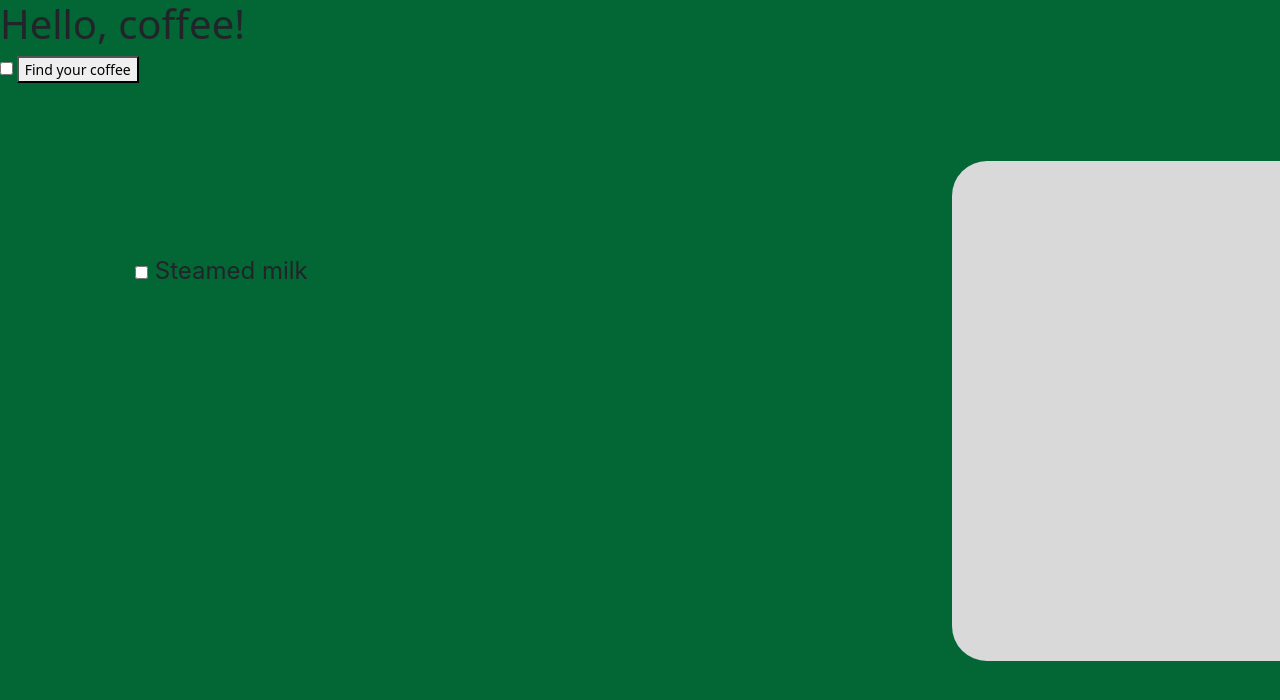
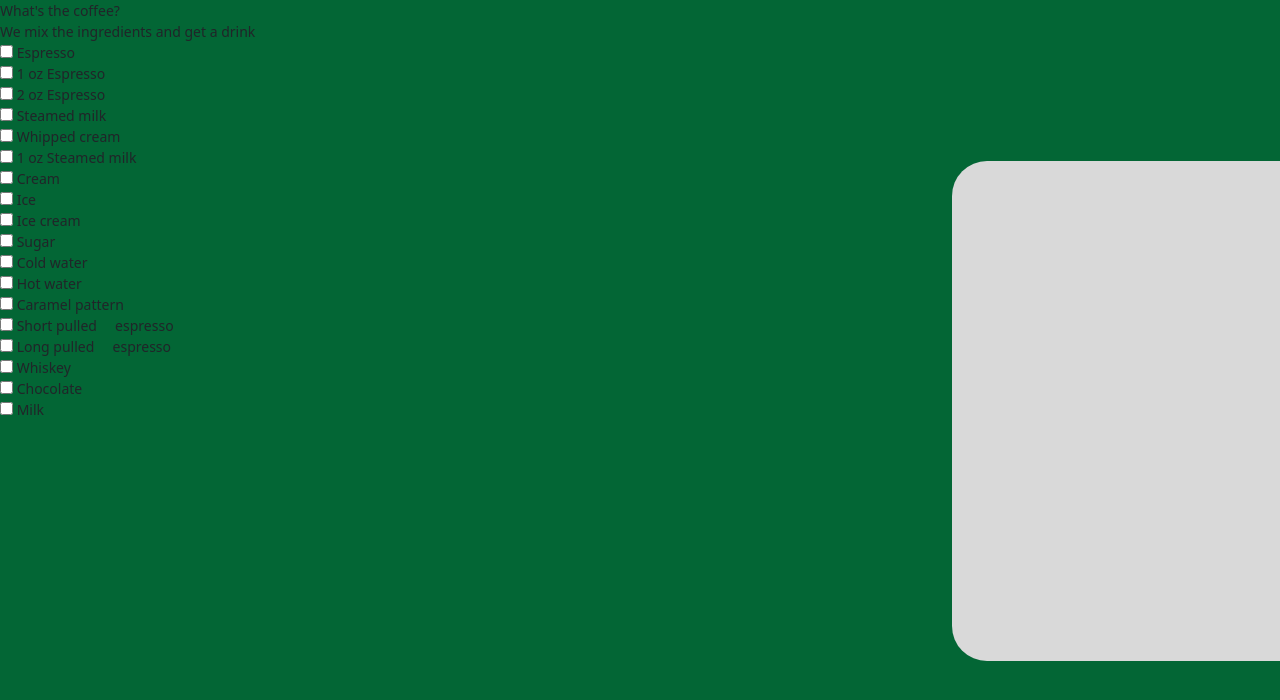
Before and after one commit to notDanHob/lr4_web, a plain HTML site: page index.html in a window 1280 px wide. Shown: the top 700 px of the page. Drawn offline with nearby package versions, Linux system fonts and the light colour scheme; a web font is replaced by a local one.

Commit message:
Update index.html

```diff
--- a/index.html
+++ b/index.html
@@ -2,22 +2,89 @@
 <html lang="en">
   <head>
     <meta charset="utf-8">
+    <link rel="stylesheet" href="./css/style.css">
+    <link href="https://fonts.googleapis.com/css?family=Inika&display=swap" rel="stylesheet">
     <meta name="viewport" content="width=device-width, initial-scale=1">
-    <title>Bootstrap demo</title>
+    <title>Кофе</title>
     <link href="https://cdn.jsdelivr.net/npm/bootstrap@5.2.2/dist/css/bootstrap.min.css" rel="stylesheet" integrity="sha384-Zenh87qX5JnK2Jl0vWa8Ck2rdkQ2Bzep5IDxbcnCeuOxjzrPF/et3URy9Bv1WTRi" crossorigin="anonymous">
     <link rel="stylesheet" href="./css/main.css">
     <script src="script.js" defer></script>
 </head>
   <body>
+<div class="headline">What's the coffee?</div>
+    <div class="subhead">We mix the ingredients and get a drink</div>
     <div class="rec"></div>
-    <h1>Hello, coffee!</h1>
-
-
-    <div class="sm">
-      <input type="checkbox" id="sm" value="Steamed Milk">
-      <label>Steamed milk</label>
+    <div class="espr">
+        <input type="checkbox" id="espr" value="Espresso">
+        <label>Espresso</label>
     </div>
-    <input type="checkbox" id="check"value="Steamed Milk">
-    <button class="find">Find your coffee</button>
+    <div class="espr1oz">
+        <input type="checkbox" id="espr1oz" value="1 oz Espresso">
+        <label>1 oz Espresso</label>
+    </div>
+    <div class="espr2oz">
+        <input type="checkbox" id="espr2oz" value="2 oz Espresso">
+        <label>2 oz Espresso</label>
+    </div>
+    <div class="steamedMilk">
+        <input type="checkbox" id="steamedMilk" value="Steamed milk">
+        <label>Steamed milk</label>
+    </div>
+    <div class="whippedCream">
+        <input type="checkbox" id="whippedCream" value="Whipped cream">
+        <label>Whipped cream</label>
+    </div>
+    <div class="stMilk1oz">
+        <input type="checkbox" id="stMilk1oz" value="1 oz Steamed milk">
+        <label>1 oz Steamed milk</label>
+    </div>
+    <div class="cream">
+        <input type="checkbox" id="cream" value="Cream">
+        <label>Cream</label>
+    </div>
+    <div class="ice">
+        <input type="checkbox" id="ice" value="Ice">
+        <label>Ice</label>
+    </div>
+    <div class="iceCream">
+        <input type="checkbox" id="iceCream" value="Ice cream">
+        <label>Ice cream</label>
+    </div>
+    <div class="sugar">
+        <input type="checkbox" id="sugar" value="Sugar">
+        <label>Sugar</label>
+    </div>
+    <div class="coldWater">
+        <input type="checkbox" id="coldWater" value="Cold water">
+        <label>Cold water</label>
+    </div>
+    <div class="hotWater">
+        <input type="checkbox" id="hotWater" value="Hot water">
+        <label>Hot water</label>
+    </div>
+    <div class="carPat">
+        <input type="checkbox" id="carPat" value="Caramel pattern">
+        <label>Caramel pattern</label>
+    </div>
+    <div class="shortPE">
+        <input type="checkbox" id="shortPE" value="Short pulled espresso">
+        <label>Short pulled &nbsp&nbsp&nbsp&nbspespresso</label>
+    </div>
+    <div class="longPE">
+        <input type="checkbox" id="longPE" value="Long pulled espresso">
+        <label>Long pulled &nbsp&nbsp&nbsp&nbspespresso</label>
+    </div>
+    <div class="whiskey">
+        <input type="checkbox" id="whiskey" value="Whiskey">
+        <label>Whiskey</label>
+    </div>
+    <div class="chocolate">
+        <input type="checkbox" id="chocolate" value="Chocolate">
+        <label>Chocolate</label>
+    </div>
+    <div class="milk">
+        <input type="checkbox" id="milk" value="Milk">
+        <label>Milk</label>
+    </div>
   </body>
 </html>
```
